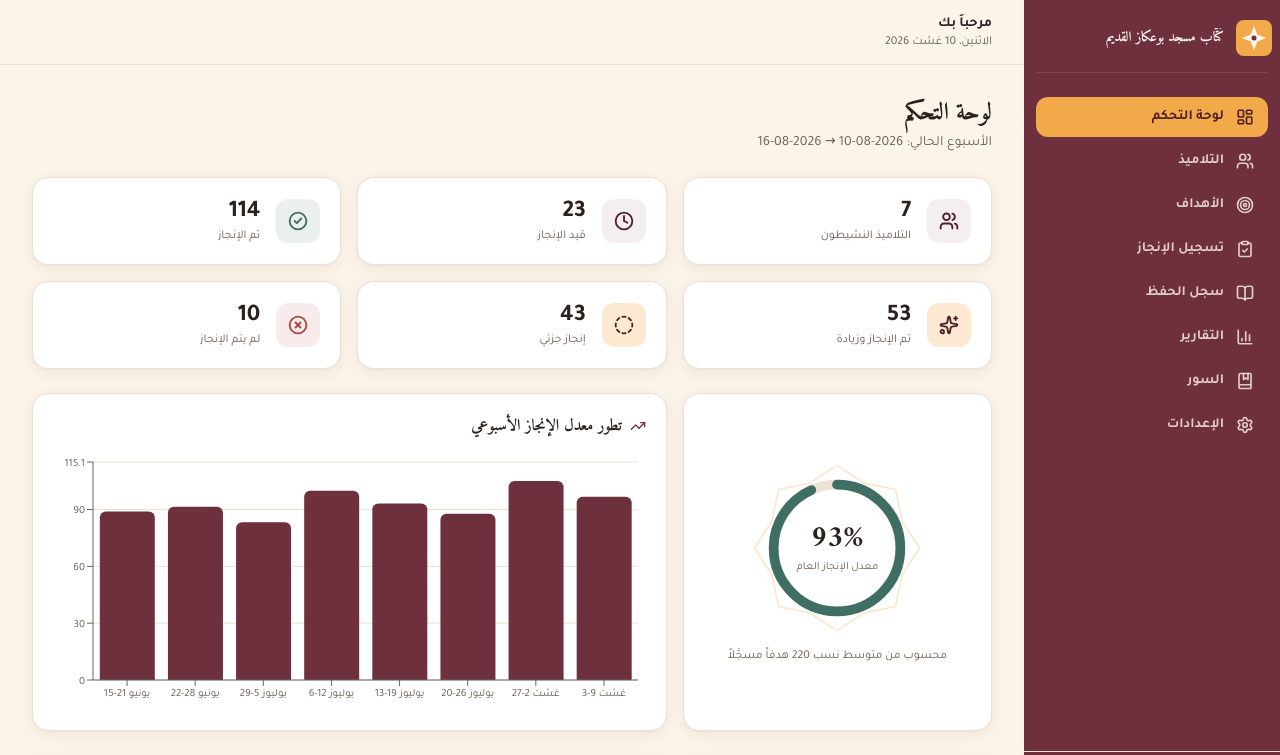
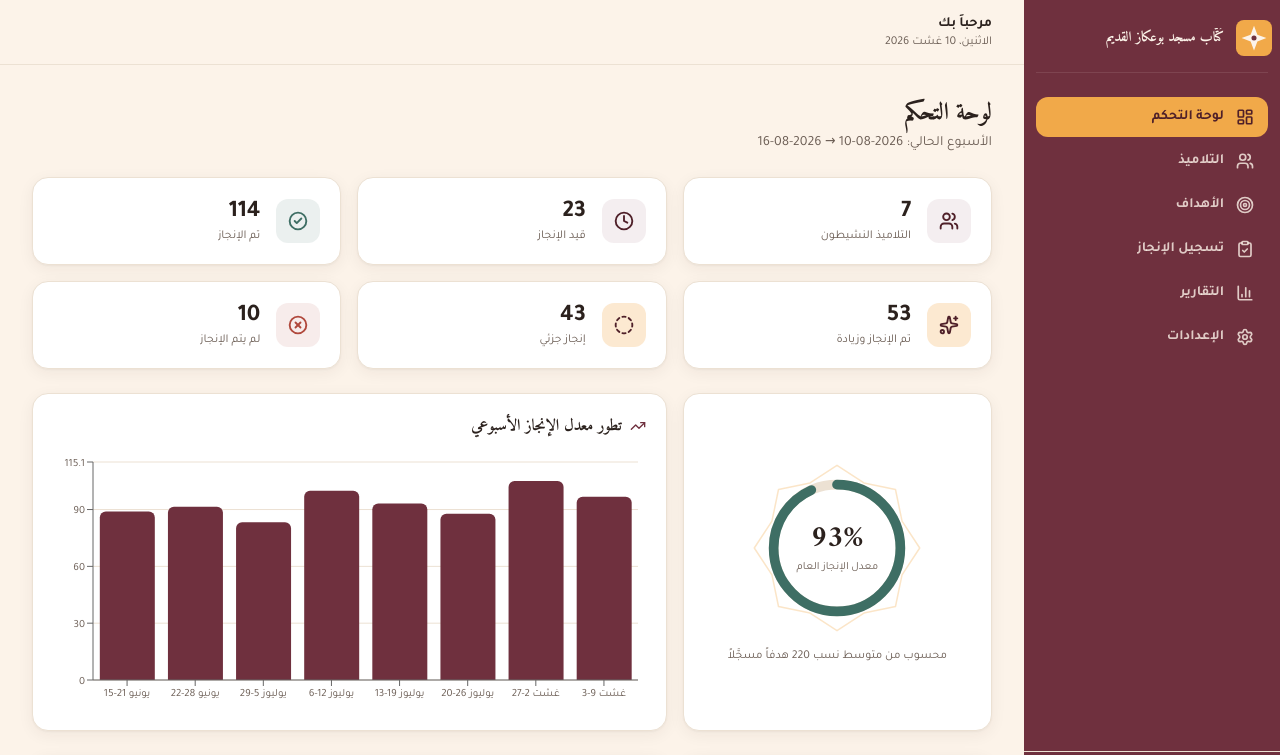
Before and after one commit to bouakkazmosqueschool-prog/app-kottab, a React (Vite) app: page /dashboard in a window 1280 px wide. Shown: the top 755 px of the page. Built offline with nearby package versions, Linux system fonts and the light colour scheme.

Commit message:
hide: masquer les sections سجل الحفظ et السور de la navigation
Routes /memorization et /surahs redirigées vers /dashboard.
Pages et données conservées dans le code (non supprimées).

```diff
--- a/src/App.tsx
+++ b/src/App.tsx
@@ -7,9 +7,7 @@ import StudentsPage from './pages/StudentsPage';
 import StudentDetailPage from './pages/StudentDetailPage';
 import GoalsPage from './pages/GoalsPage';
 import AchievementsPage from './pages/AchievementsPage';
-import MemorizationPage from './pages/MemorizationPage';
 import ReportsPage from './pages/ReportsPage';
-import SurahsPage from './pages/SurahsPage';
 import SettingsPage from './pages/SettingsPage';
 
 export default function App() {
@@ -29,10 +27,10 @@ export default function App() {
           <Route path="students/:id" element={<StudentDetailPage />} />
           <Route path="goals" element={<GoalsPage />} />
           <Route path="achievements" element={<AchievementsPage />} />
-          <Route path="memorization" element={<MemorizationPage />} />
           <Route path="reports" element={<ReportsPage />} />
-          <Route path="surahs" element={<SurahsPage />} />
           <Route path="settings" element={<SettingsPage />} />
+          <Route path="memorization" element={<Navigate to="/dashboard" replace />} />
+          <Route path="surahs" element={<Navigate to="/dashboard" replace />} />
           <Route path="*" element={<Navigate to="/dashboard" replace />} />
         </Route>
       </Routes>
--- a/src/components/layout/Sidebar.tsx
+++ b/src/components/layout/Sidebar.tsx
@@ -4,9 +4,7 @@ import {
   Users,
   Target,
   ClipboardCheck,
-  BookOpen,
   BarChart3,
-  BookMarked,
   Settings,
   X,
 } from 'lucide-react';
@@ -18,9 +16,7 @@ const NAV_ITEMS = [
   { to: '/students', label: 'التلاميذ', icon: Users },
   { to: '/goals', label: 'الأهداف', icon: Target },
   { to: '/achievements', label: 'تسجيل الإنجاز', icon: ClipboardCheck },
-  { to: '/memorization', label: 'سجل الحفظ', icon: BookOpen },
   { to: '/reports', label: 'التقارير', icon: BarChart3 },
-  { to: '/surahs', label: 'السور', icon: BookMarked },
   { to: '/settings', label: 'الإعدادات', icon: Settings },
 ];
 
```
